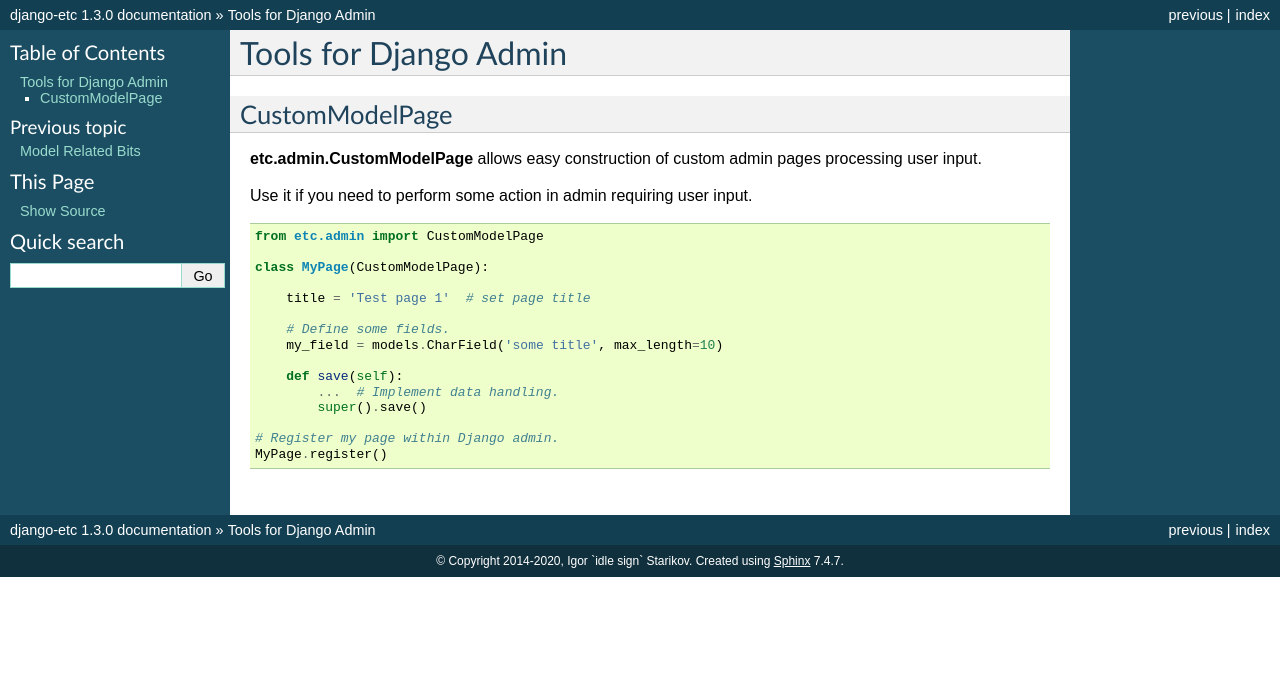
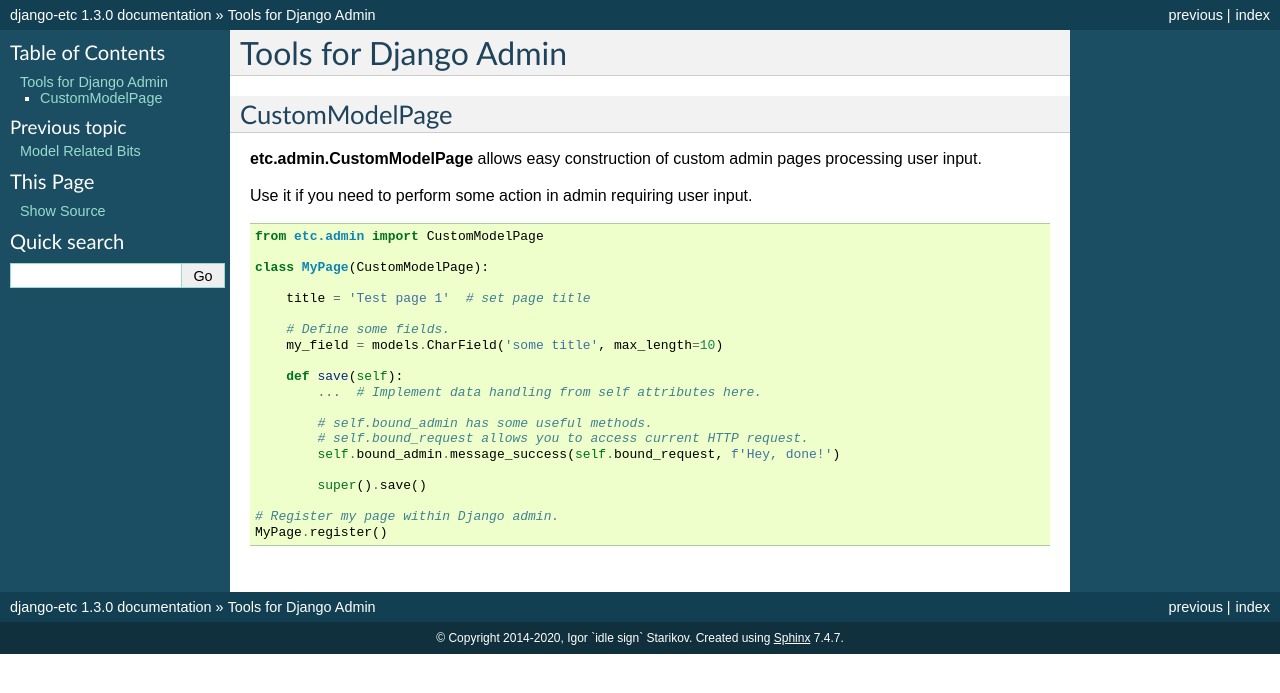
Before and after one commit to idlesign/django-etc, a Sphinx documentation site: the page built from docs/source/admin.rst, in a window 1280 px wide. Shown: the top 693 px of the page. Built offline with Sphinx 7.4.7, drawn with Linux system fonts in a browser that asks for light colours; pages that are not in the unit, such as notebooks, are missing from menus.

Commit message:
Update admin.rst

```diff
--- a/docs/source/admin.rst
+++ b/docs/source/admin.rst
@@ -21,7 +21,12 @@ Use it if you need to perform some action in admin requiring user input.
         my_field = models.CharField('some title', max_length=10)
 
         def save(self):
-            ...  # Implement data handling.
+            ...  # Implement data handling from self attributes here.
+
+            # self.bound_admin has some useful methods.
+            # self.bound_request allows you to access current HTTP request.
+            self.bound_admin.message_success(self.bound_request, f'Hey, done!')
+
             super().save()
 
     # Register my page within Django admin.
```
